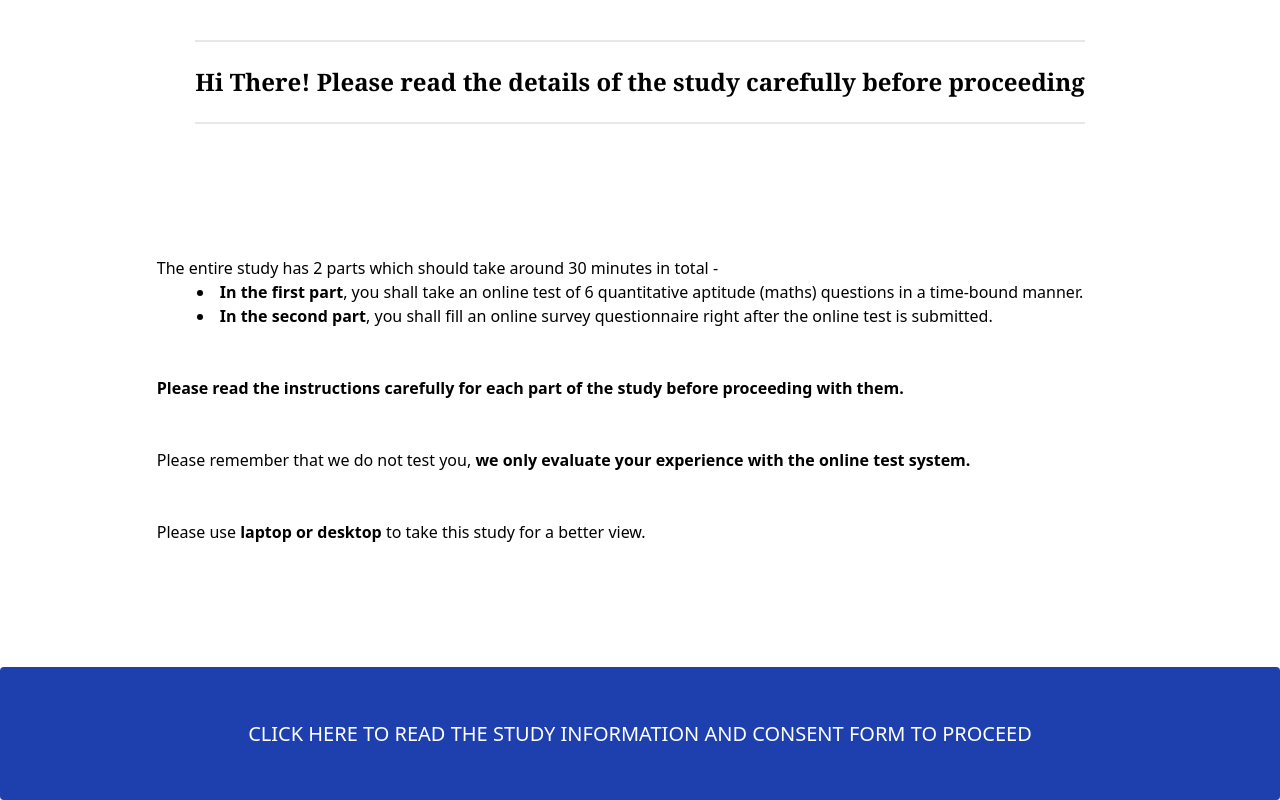
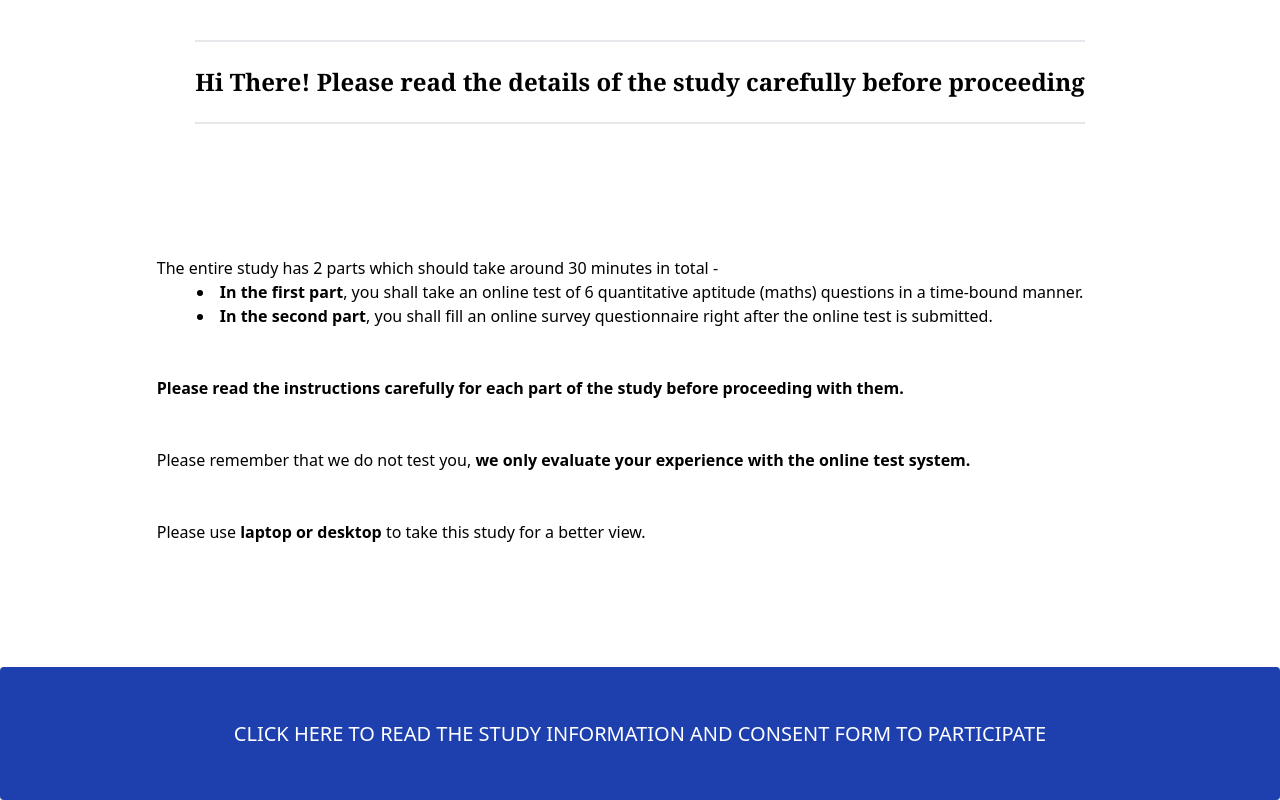
Before and after one commit to svdpmukherjee/exam-interface, a Next.js app: page / in a window 1280 px wide. Built offline with nearby package versions, Linux system fonts and the light colour scheme.

Commit message:
Update index.js

```diff
--- a/pages/index.js
+++ b/pages/index.js
@@ -142,7 +142,8 @@ export default function Home() {
           class="inline-block px-6 py-2.5 bg-blue-800 text-white font-medium text-xl leading-tight uppercase rounded shadow-lg hover:bg-blue-700 hover:shadow-lg focus:bg-blue-700 focus:shadow-lg focus:outline-none focus:ring-0 active:bg-blue-800 active:shadow-lg transition duration-150 ease-in-out"
           onClick={() => setShowModal(true)}
         >
-          Click here to Read the Study Information and Consent Form to Proceed
+          Click here to Read the Study Information and Consent Form to
+          Participate
         </button>
         {showModal ? (
           <>
```
